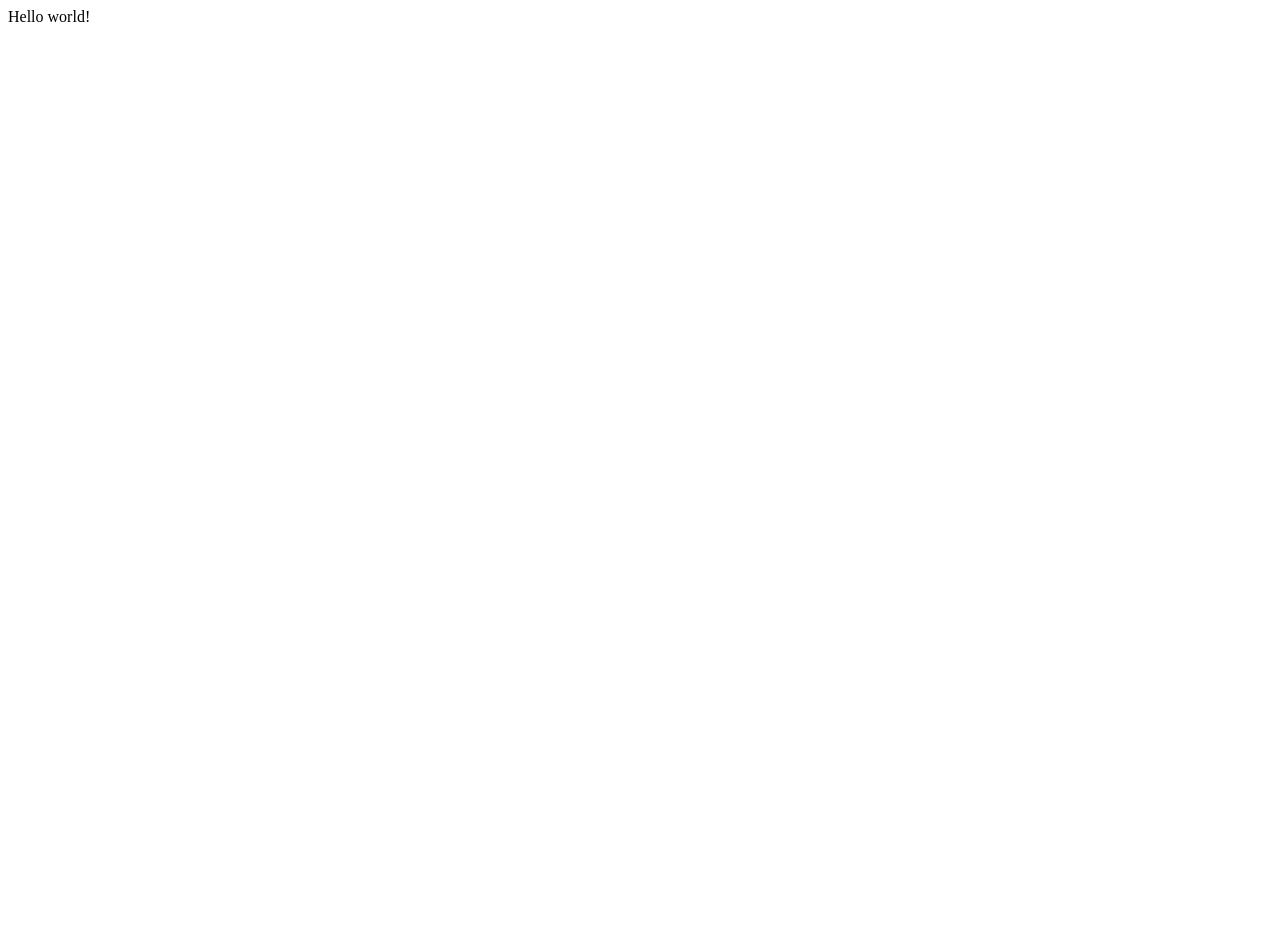
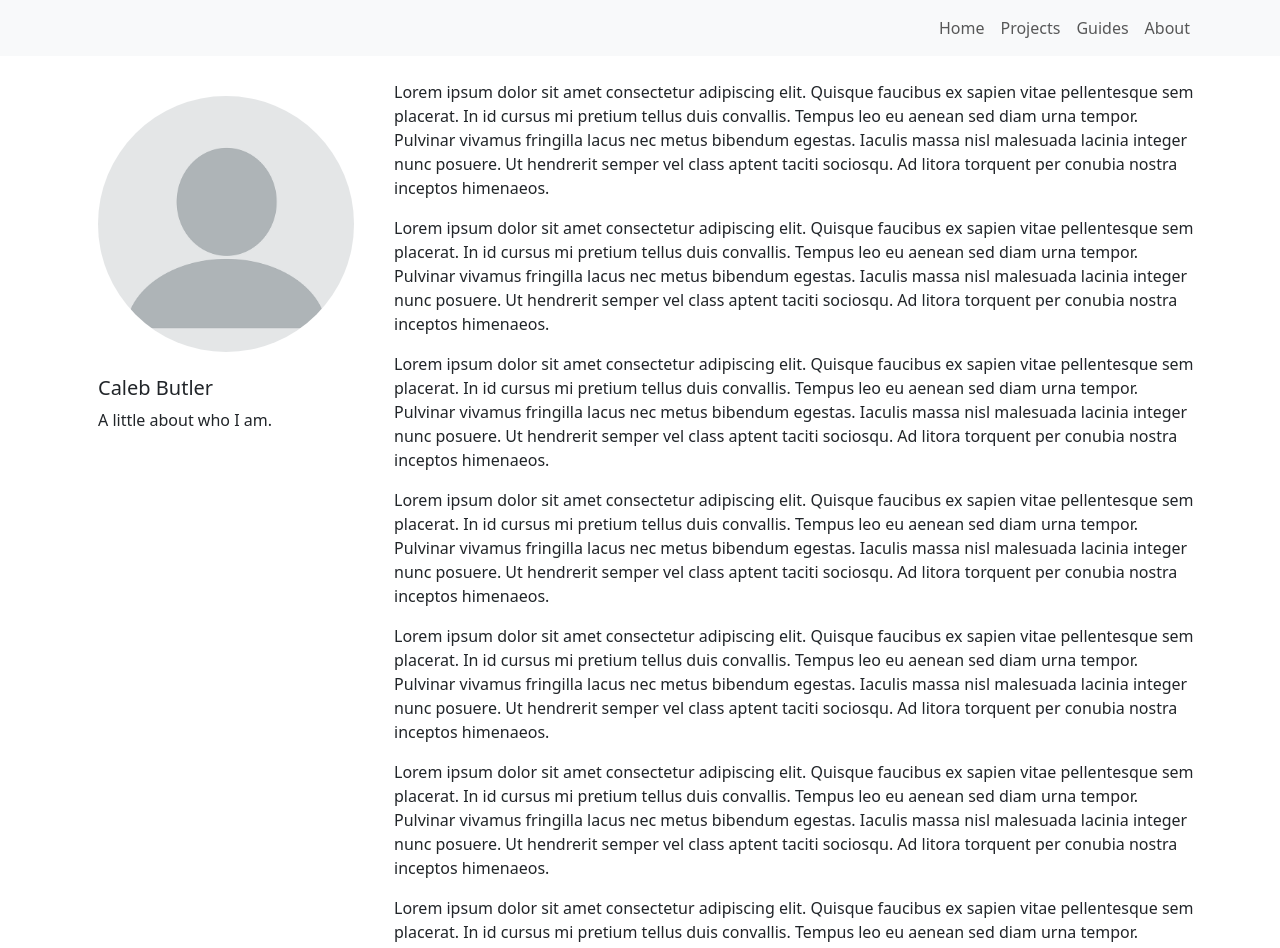
Before and after one commit to calebabutler/personal-website, a React (Vite) app: page / in a window 1280 px wide. Shown: the top 948 px of the page. Before the commit the page ends 800 px from the top, so only its background shows below. Built offline with nearby package versions, Linux system fonts and the light colour scheme.

Commit message:
Add basic layout for site

```diff
--- a/index.html
+++ b/index.html
@@ -4,7 +4,7 @@
         <meta charset="UTF-8" />
         <link rel="icon" type="image/svg+xml" href="/vite.svg" />
         <meta name="viewport" content="width=device-width, initial-scale=1.0" />
-        <title>Vite + React + TS</title>
+        <title>A Website</title>
     </head>
     <body>
         <div id="root"></div>
--- a/package.json
+++ b/package.json
@@ -11,7 +11,9 @@
         "preview": "vite preview"
     },
     "dependencies": {
+        "bootstrap": "^5.3.5",
         "react": "^19.0.0",
+        "react-bootstrap": "^2.10.9",
         "react-dom": "^19.0.0"
     },
     "devDependencies": {
--- a/src/App.tsx
+++ b/src/App.tsx
@@ -1,6 +1,31 @@
+import { ReactNode } from "react";
+import Header from "./Header";
+import 'bootstrap/dist/css/bootstrap.min.css';
+import InfoCard from "./InfoCard";
+import { Col, Container, Row } from "react-bootstrap";
 
-const App = () => {
-    return <>Hello world!</>;
+const App = (): ReactNode => {
+    return <>
+        <Header />
+        <br />
+        <Container>
+            <Row>
+                <Col md="auto"><InfoCard /></Col>
+                <Col>
+                    <p>Lorem ipsum dolor sit amet consectetur adipiscing elit. Quisque faucibus ex sapien vitae pellentesque sem placerat. In id cursus mi pretium tellus duis convallis. Tempus leo eu aenean sed diam urna tempor. Pulvinar vivamus fringilla lacus nec metus bibendum egestas. Iaculis massa nisl malesuada lacinia integer nunc posuere. Ut hendrerit semper vel class aptent taciti sociosqu. Ad litora torquent per conubia nostra inceptos himenaeos.</p>
+                    <p>Lorem ipsum dolor sit amet consectetur adipiscing elit. Quisque faucibus ex sapien vitae pellentesque sem placerat. In id cursus mi pretium tellus duis convallis. Tempus leo eu aenean sed diam urna tempor. Pulvinar vivamus fringilla lacus nec metus bibendum egestas. Iaculis massa nisl malesuada lacinia integer nunc posuere. Ut hendrerit semper vel class aptent taciti sociosqu. Ad litora torquent per conubia nostra inceptos himenaeos.</p>
+                    <p>Lorem ipsum dolor sit amet consectetur adipiscing elit. Quisque faucibus ex sapien vitae pellentesque sem placerat. In id cursus mi pretium tellus duis convallis. Tempus leo eu aenean sed diam urna tempor. Pulvinar vivamus fringilla lacus nec metus bibendum egestas. Iaculis massa nisl malesuada lacinia integer nunc posuere. Ut hendrerit semper vel class aptent taciti sociosqu. Ad litora torquent per conubia nostra inceptos himenaeos.</p>
+                    <p>Lorem ipsum dolor sit amet consectetur adipiscing elit. Quisque faucibus ex sapien vitae pellentesque sem placerat. In id cursus mi pretium tellus duis convallis. Tempus leo eu aenean sed diam urna tempor. Pulvinar vivamus fringilla lacus nec metus bibendum egestas. Iaculis massa nisl malesuada lacinia integer nunc posuere. Ut hendrerit semper vel class aptent taciti sociosqu. Ad litora torquent per conubia nostra inceptos himenaeos.</p>
+                    <p>Lorem ipsum dolor sit amet consectetur adipiscing elit. Quisque faucibus ex sapien vitae pellentesque sem placerat. In id cursus mi pretium tellus duis convallis. Tempus leo eu aenean sed diam urna tempor. Pulvinar vivamus fringilla lacus nec metus bibendum egestas. Iaculis massa nisl malesuada lacinia integer nunc posuere. Ut hendrerit semper vel class aptent taciti sociosqu. Ad litora torquent per conubia nostra inceptos himenaeos.</p>
+                    <p>Lorem ipsum dolor sit amet consectetur adipiscing elit. Quisque faucibus ex sapien vitae pellentesque sem placerat. In id cursus mi pretium tellus duis convallis. Tempus leo eu aenean sed diam urna tempor. Pulvinar vivamus fringilla lacus nec metus bibendum egestas. Iaculis massa nisl malesuada lacinia integer nunc posuere. Ut hendrerit semper vel class aptent taciti sociosqu. Ad litora torquent per conubia nostra inceptos himenaeos.</p>
+                    <p>Lorem ipsum dolor sit amet consectetur adipiscing elit. Quisque faucibus ex sapien vitae pellentesque sem placerat. In id cursus mi pretium tellus duis convallis. Tempus leo eu aenean sed diam urna tempor. Pulvinar vivamus fringilla lacus nec metus bibendum egestas. Iaculis massa nisl malesuada lacinia integer nunc posuere. Ut hendrerit semper vel class aptent taciti sociosqu. Ad litora torquent per conubia nostra inceptos himenaeos.</p>
+                    <p>Lorem ipsum dolor sit amet consectetur adipiscing elit. Quisque faucibus ex sapien vitae pellentesque sem placerat. In id cursus mi pretium tellus duis convallis. Tempus leo eu aenean sed diam urna tempor. Pulvinar vivamus fringilla lacus nec metus bibendum egestas. Iaculis massa nisl malesuada lacinia integer nunc posuere. Ut hendrerit semper vel class aptent taciti sociosqu. Ad litora torquent per conubia nostra inceptos himenaeos.</p>
+                    <p>Lorem ipsum dolor sit amet consectetur adipiscing elit. Quisque faucibus ex sapien vitae pellentesque sem placerat. In id cursus mi pretium tellus duis convallis. Tempus leo eu aenean sed diam urna tempor. Pulvinar vivamus fringilla lacus nec metus bibendum egestas. Iaculis massa nisl malesuada lacinia integer nunc posuere. Ut hendrerit semper vel class aptent taciti sociosqu. Ad litora torquent per conubia nostra inceptos himenaeos.</p>
+                    <p>Lorem ipsum dolor sit amet consectetur adipiscing elit. Quisque faucibus ex sapien vitae pellentesque sem placerat. In id cursus mi pretium tellus duis convallis. Tempus leo eu aenean sed diam urna tempor. Pulvinar vivamus fringilla lacus nec metus bibendum egestas. Iaculis massa nisl malesuada lacinia integer nunc posuere. Ut hendrerit semper vel class aptent taciti sociosqu. Ad litora torquent per conubia nostra inceptos himenaeos.</p>
+                </Col>
+            </Row>
+        </Container>
+    </>;
 };
 
 export default App;
--- /dev/null
+++ b/src/Header.tsx
@@ -0,0 +1,23 @@
+import { ReactNode } from "react";
+import { Nav, Container, Navbar } from "react-bootstrap";
+
+const Header = (): ReactNode => {
+    return (
+        <Navbar expand="lg" bg="light" data-bs-theme="light">
+            <Container>
+                <br />
+                <Navbar.Toggle />
+                <Navbar.Collapse className="justify-content-end">
+                    <Nav>
+                        <Nav.Link href="#home">Home</Nav.Link>
+                        <Nav.Link href="#projects">Projects</Nav.Link>
+                        <Nav.Link href="#guides">Guides</Nav.Link>
+                        <Nav.Link href="#about">About</Nav.Link>
+                    </Nav>
+                </Navbar.Collapse>
+            </Container>
+        </Navbar>
+    );
+};
+
+export default Header;
--- /dev/null
+++ b/src/InfoCard.tsx
@@ -0,0 +1,19 @@
+import { ReactNode } from "react";
+import { Card } from "react-bootstrap";
+
+const InfoCard = (): ReactNode => {
+    return     <Card style={{ width: '18rem' }} className="border-0">
+    <Card.Body>
+        <div className="ratio ratio-1x1 rounded-circle overflow-hidden">
+            <Card.Img variant="top" src="profile.png" />
+        </div>
+        <br />
+      <Card.Title>Caleb Butler</Card.Title>
+      <Card.Text>
+        A little about who I am.
+      </Card.Text>
+    </Card.Body>
+  </Card>;
+}
+
+export default InfoCard;
```
Also changed, not shown: public/profile.png (added), 1 other file (tests, documents, lock files or other folders).
